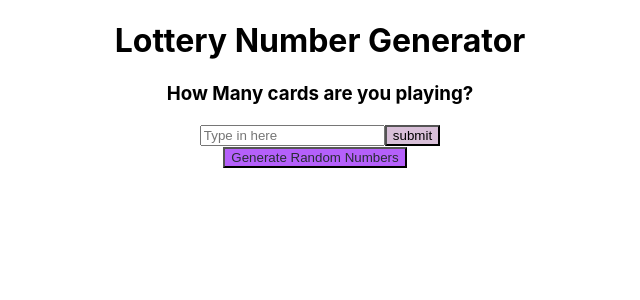
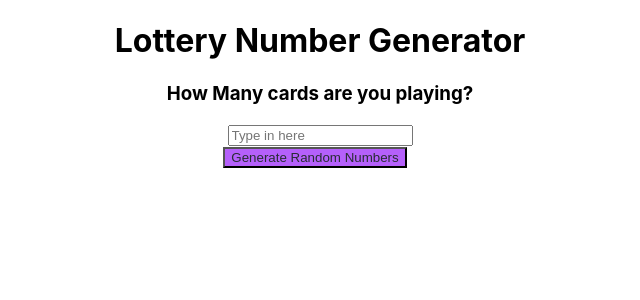
Before and after one commit to arikey-pixel/mega_millions_generator, a React (Create React App) app: page / in a window 1280 px wide. Shown: the top 300 px of the page, without its empty margins (320-960 px from the left). Built offline with nearby package versions, Linux system fonts and the light colour scheme.

Commit message:
Removed submit button from App.js

```diff
--- a/src/App.js
+++ b/src/App.js
@@ -64,11 +64,6 @@ class App extends Component{
             onChange={(e) => this.changeCardNum(e)}
             min="1"
             placeholder="Type in here"/>
-          <input
-            className='btn-submit'
-            type={"submit"}
-            value = "submit"
-            onClick={this.handleClickRandomNumberCard}/>
             <div>
             {data.map(((item)=> (
                 <div key={item.id}>
```
